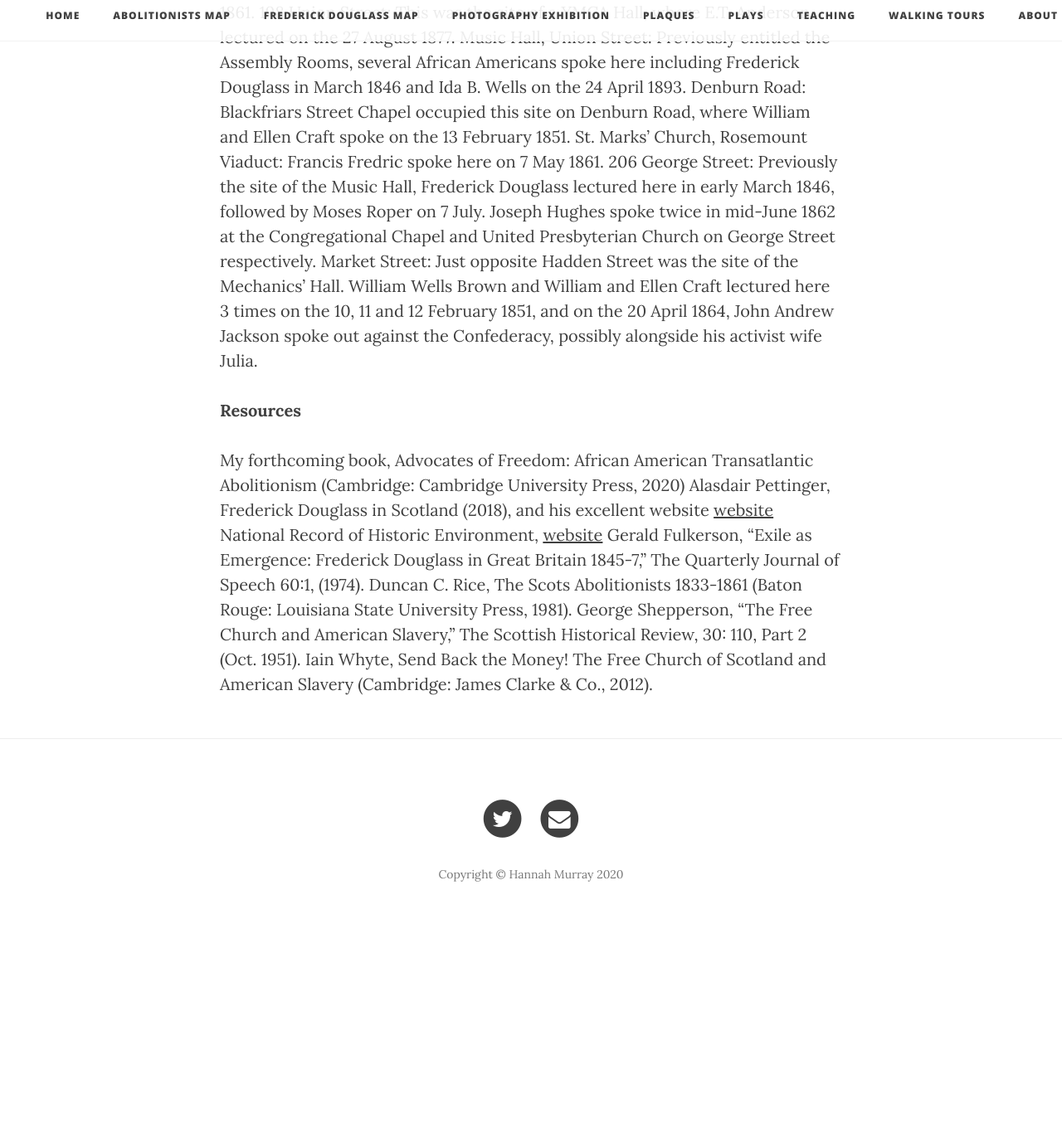
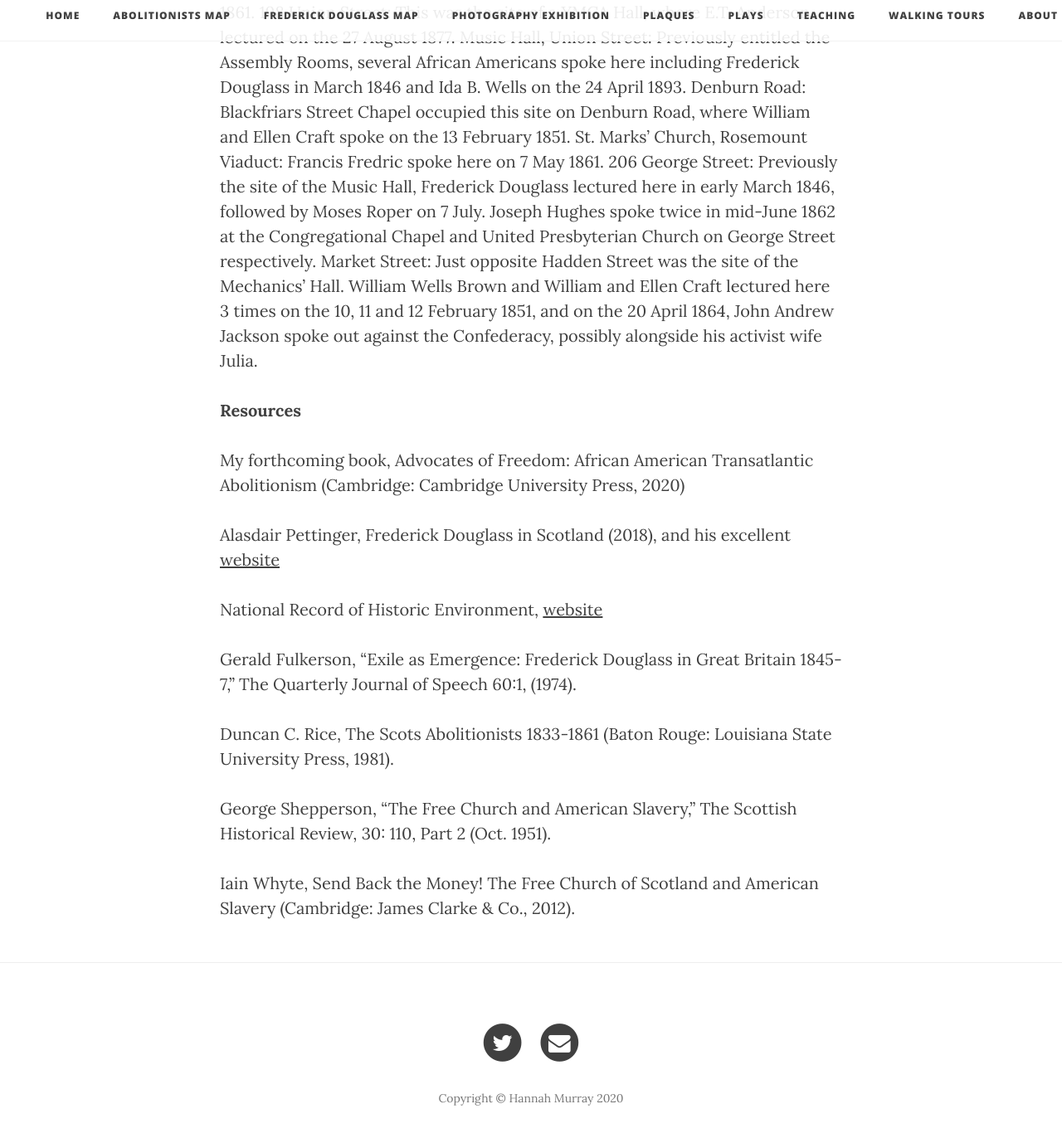
Before and after one commit to FDUK/fduk.github.io, a Jekyll site: the page built from Walking Tours.md, in a window 1280 px wide and 1400 px high, scrolled down 8126 px. Shown: the top 1372 px of the window at 83% size. Built offline with Jekyll 4.4.1, drawn with Linux system fonts in a browser that asks for light colours; nearby versions of some CDN libraries; before the commit the page ends 9256 px from its top, so only the background shows below that.

Commit message:
Update Walking Tours.md

```diff
--- a/Walking Tours.md
+++ b/Walking Tours.md
@@ -8,7 +8,7 @@ innav: yes
 
 As my research into Black abolitionism grows, I have collected sites of importance where women and men spoke about slavery, racial injustice, lynching, temperance and suffrage. These locations have led to the digital maps on this website, but they have also provided information for walking tours that I have created and organise on a semi-regular basis.
 
-Check out my separate [website](https://blackabolitionistwalkingtours.wordpress.com) for dates to book or use this link to book VIRTUAL walking tours during COVID-19:[website](https://www.eventbrite.co.uk/e/virtual-black-abolitionist-tour-of-london-tickets-105940980324)
+Check out my separate [website](https://blackabolitionistwalkingtours.wordpress.com) for dates to book or use this link to book VIRTUAL walking tours during COVID-19: [here](https://www.eventbrite.co.uk/e/virtual-black-abolitionist-tour-of-london-tickets-105940980324)
 
 <b>Black Abolitionism in Scotland</b>
 
@@ -111,9 +111,15 @@ Market Street: Just opposite Hadden Street was the site of the Mechanics’ Hall
 <b>Resources</b>
 
 My forthcoming book, Advocates of Freedom: African American Transatlantic Abolitionism (Cambridge: Cambridge University Press, 2020)
-Alasdair Pettinger, Frederick Douglass in Scotland (2018), and his excellent website [website](www.bulldozia.com)
-National Record of Historic Environment, [website](www.canmore.org.uk)
+
+Alasdair Pettinger, Frederick Douglass in Scotland (2018), and his excellent [website](https://www.bulldozia.com)
+
+National Record of Historic Environment, [website](https://www.canmore.org.uk)
+
 Gerald Fulkerson, “Exile as Emergence: Frederick Douglass in Great Britain 1845-7,” The Quarterly Journal of Speech 60:1, (1974).
+
 Duncan C. Rice, The Scots Abolitionists 1833-1861 (Baton Rouge: Louisiana State University Press, 1981).
+
 George Shepperson, “The Free Church and American Slavery,” The Scottish Historical Review, 30: 110, Part 2 (Oct. 1951).
+
 Iain Whyte, Send Back the Money! The Free Church of Scotland and American Slavery (Cambridge: James Clarke & Co., 2012).
```
